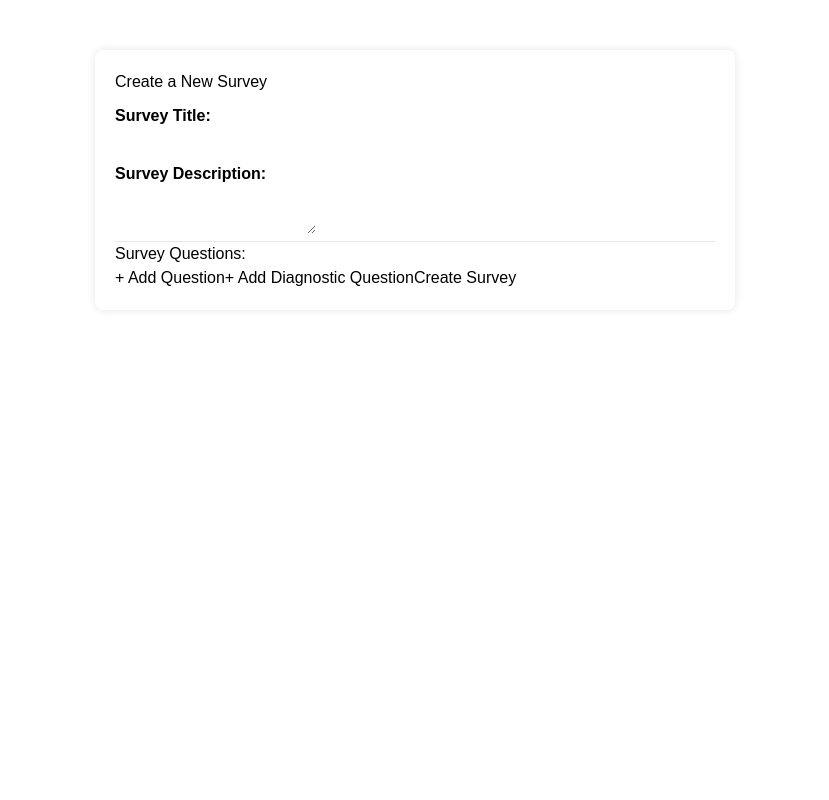
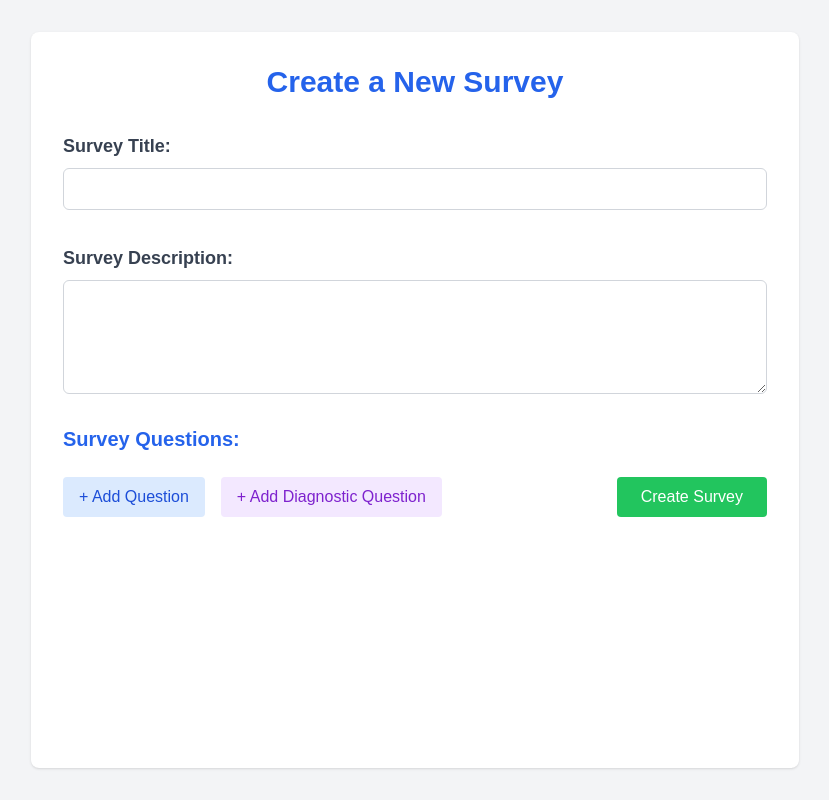
Before and after one commit to Pratham-Babaria/COMP-413-Team-2, a React (Create React App) app: page /new-survey in a window 1280 px wide. Shown: the whole page, without its empty margins (225-1054 px from the left). Built offline with nearby package versions, Linux system fonts and the light colour scheme.

Commit message:
fixed styling on new survey page

```diff
--- a/src/components/pages/NewSurvey.tsx
+++ b/src/components/pages/NewSurvey.tsx
@@ -213,78 +213,94 @@ const NewSurvey: React.FC = () => {
     };
 
     return (
-        <div className="survey-container">
-            <h2>Create a New Survey</h2>
+        <div className="min-h-screen bg-gray-100 px-4 py-8 flex justify-center">
+            {/* Survey header "Create a New Survey" */}
+            <div className="w-full max-w-3xl bg-white rounded-lg shadow p-8">
+                <h2 className="text-3xl font-bold text-center text-blue-600 mb-8">
+                    Create a New Survey
+                </h2>
 
-            <label>Survey Title:</label>
-            <input type="text" value={title} onChange={(e) => setTitle(e.target.value)} />
+                {/* Survey title */}
+                <label className="block text-lg font-semibold text-gray-700 mb-2">Survey Title:</label>
+                <input
+                    type="text"
+                    value={title}
+                    onChange={(e) => setTitle(e.target.value)}
+                    className="w-full px-4 py-2 mb-6 border border-gray-300 rounded-md focus:outline-none focus:ring-2 focus:ring-blue-400"
+                />
 
-            <label>Survey Description:</label>
-            <textarea value={description} onChange={(e) => setDescription(e.target.value)} />
+                {/* Survey description */}
+                <label className="block text-lg font-semibold text-gray-700 mb-2">Survey Description:</label>
+                <textarea
+                    value={description}
+                    onChange={(e) => setDescription(e.target.value)}
+                    className="w-full px-4 py-2 mb-6 border border-gray-300 rounded-md focus:outline-none focus:ring-2 focus:ring-blue-400"
+                    rows={4}
+                />
 
-            <hr />
-
-            <h3>Survey Questions:</h3>
+                <h3 className="text-xl text-blue-600 font-semibold mb-4">Survey Questions:</h3>
+                <div className="space-y-6">
                     {questions.map((q, i) => (
-                <div key={i} className="question">
-                    <label>{q.text}</label>
+                        <div key={i} className="bg-gray-50 p-4 rounded-md border border-gray-200">
+                            <label className="block font-semibold text-gray-800 mb-2">{q.text}</label>
                             {q.image && (
-                        <>
-                            <div
-                                ref={(el) => { heatmapRefs.current[i] = el; }}
-                                style={{ position: "relative", width: "fit-content" }}
-                            >
+                                <div className="mb-4">
+                                    <div ref={(el) => { heatmapRefs.current[i] = el; }} className="relative w-fit">
                                         <img
                                             ref={(el) => { imageRefs.current[i] = el; }}
                                             src={q.image}
                                             alt={`Lesion ${i}`}
-                                    className="selected-lesion"
+                                            className="rounded-lg max-w-full"
                                         />
                                     </div>
-                            <>
-                                <button onClick={() => startTracking(i)}>Start Eye Tracking</button>
-                                <button onClick={stopTracking} style={{ marginLeft: "10px" }}>
+                                    <div className="mt-2 flex gap-4">
+                                        <button onClick={() => startTracking(i)} className="bg-blue-500 text-white px-4 py-2 rounded hover:bg-blue-600">
+                                            Start Eye Tracking
+                                        </button>
+                                        <button onClick={stopTracking} className="bg-gray-500 text-white px-4 py-2 rounded hover:bg-gray-600">
                                             Stop Eye Tracking
                                         </button>
-                            </>
-                        </>
+                                    </div>
+                                </div>
                             )}
-                    <input type="text" placeholder="Answer here" />
+                            <input type="text" placeholder="Answer here" className="w-full px-3 py-2 border border-gray-300 rounded-md" />
                         </div>
                     ))}
+                </div>
 
-            <button onClick={addQuestion}>+ Add Question</button>
-            <button onClick={addDiagnosticQuestion}>+ Add Diagnostic Question</button>
-            <button onClick={createSurvey}>Create Survey</button>
+                {/* Add Question Buttons */}
+                <div className="mt-6 flex flex-wrap gap-4">
+                    <button onClick={addQuestion} className="bg-blue-100 text-blue-700 px-4 py-2 rounded hover:bg-blue-200">
+                        + Add Question
+                    </button>
+                    <button onClick={addDiagnosticQuestion} className="bg-purple-100 text-purple-700 px-4 py-2 rounded hover:bg-purple-200">
+                        + Add Diagnostic Question
+                    </button>
+                    <button onClick={createSurvey} className="bg-green-500 text-white px-6 py-2 rounded hover:bg-green-600 ml-auto">
+                        Create Survey
+                    </button>
+                </div>
 
+                {/* Modal for Lesion Selection */}
                 {showModal && (
-                <div className="modal">
-                    <div className="modal-content">
-                        <span className="close-btn" onClick={() => setShowModal(false)}>&times;</span>
-                        <h2>Select a Lesion Image</h2>
-                        <div className="lesion-container">
-                            {lesions.length === 0 ? <p>Loading images...</p> : (
+                    <div className="fixed inset-0 flex items-center justify-center bg-black bg-opacity-50 z-50">
+                        <div className="bg-white p-6 rounded-lg max-w-4xl w-full max-h-[90vh] overflow-y-auto relative">
+                            <span className="absolute top-4 right-4 text-xl cursor-pointer text-gray-600 hover:text-black" onClick={() => setShowModal(false)}>&times;</span>
+                            <h2 className="text-xl font-bold mb-4 text-center">Select a Lesion Image</h2>
+                            <div className="grid grid-cols-2 sm:grid-cols-3 md:grid-cols-4 gap-4">
+                                {lesions.length === 0 ? (
+                                    <p className="text-center">Loading images...</p>
+                                ) : (
                                     lesions.map((image, index) => (
-                                    <div
-                                        key={index}
-                                        className="image-wrapper"
-                                        onMouseEnter={() => {
-                                            setHoveredImageId(image.isic_id);
-                                            const isLeftEdge = index % 4 === 0;
-                                            const isRightEdge = index % 4 === 3;
-                                            setTooltipPosition(isLeftEdge ? "left-edge" : isRightEdge ? "right-edge" : "");
-                                        }}
-                                        onMouseLeave={() => setHoveredImageId(null)}
-                                        style={{ position: "relative" }}
-                                    >
+                                        <div key={index} className="relative cursor-pointer group">
                                             <img
                                                 src={image.files.thumbnail_256.url}
                                                 alt={image.attribution || 'Lesion'}
-                                            className={`thumbnail ${selectedLesion?.src === image.files.thumbnail_256.url ? "selected" : ""}`}
+                                                className={`w-full rounded-md border-2 ${selectedLesion?.src === image.files.thumbnail_256.url ? 'border-blue-500' : 'border-transparent'} group-hover:opacity-75`}
                                                 onClick={(e) => selectImage(e.currentTarget)}
                                             />
                                             {hoveredImageId === image.isic_id && (
-                                            <div className={`tooltip ${tooltipPosition}`}>
+                                                <div className={`absolute bg-white text-sm text-gray-800 border rounded shadow p-2 z-10 ${tooltipPosition}`}>
                                                     <p><strong>Age:</strong> {image.metadata.clinical.age_approx || "N/A"}</p>
                                                     <p><strong>Diagnosis:</strong> {image.metadata.clinical.diagnosis_1 || "Unknown"}</p>
                                                     <p><strong>Site:</strong> {image.metadata.clinical.anatom_site_general}</p>
@@ -294,10 +310,18 @@ const NewSurvey: React.FC = () => {
                                     ))
                                 )}
                             </div>
-                        <button onClick={submitDiagnosticQuestion}>Submit</button>
+                            <div className="mt-6 flex justify-end">
+                                <button
+                                    onClick={submitDiagnosticQuestion}
+                                    className="bg-blue-500 text-white px-6 py-2 rounded hover:bg-blue-600"
+                                >
+                                    Submit
+                                </button>
+                            </div>
                         </div>
                     </div>
                 )}
+            </div>
         </div>
     );
 };
```
Lines whose indentation alone changed are shown as unchanged.
